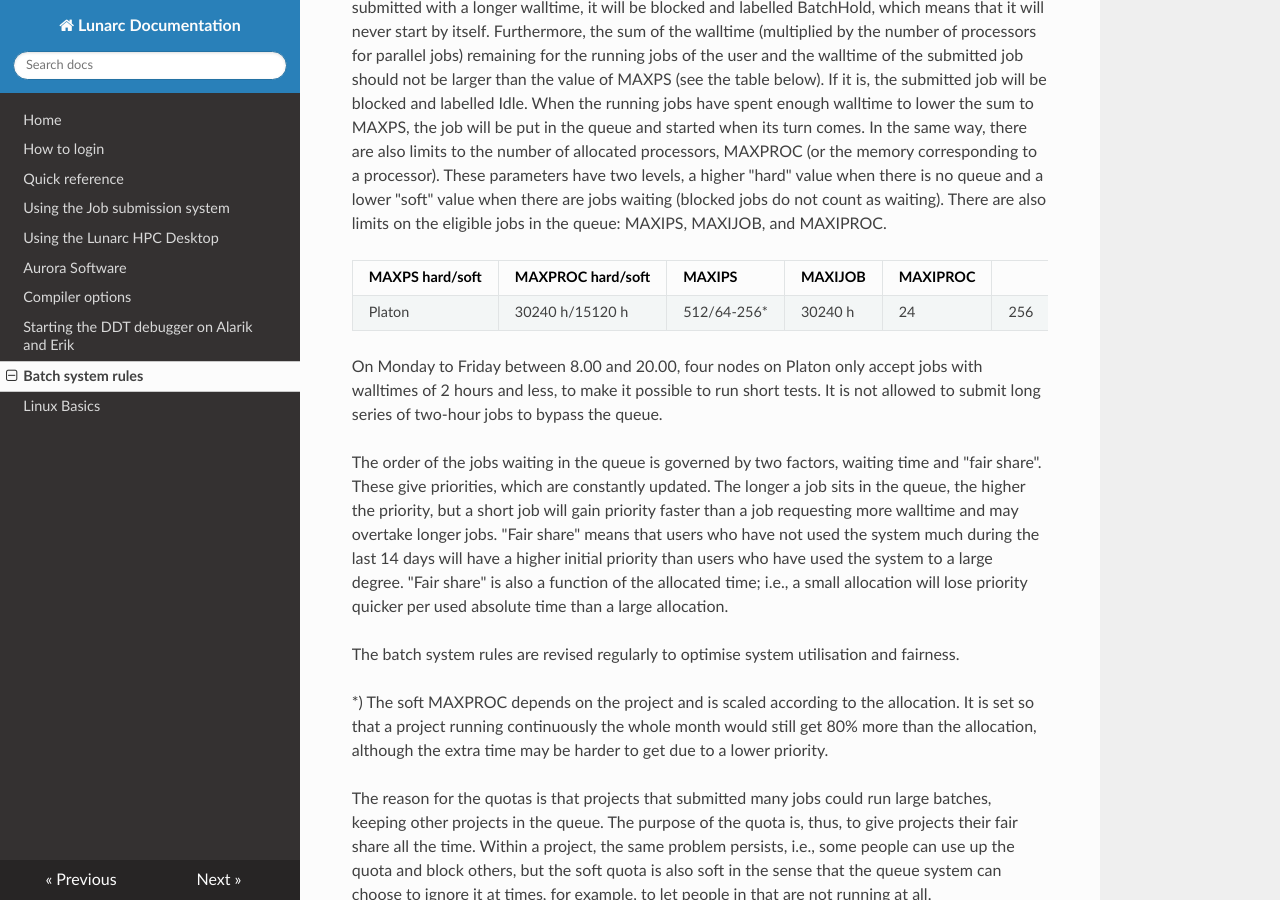
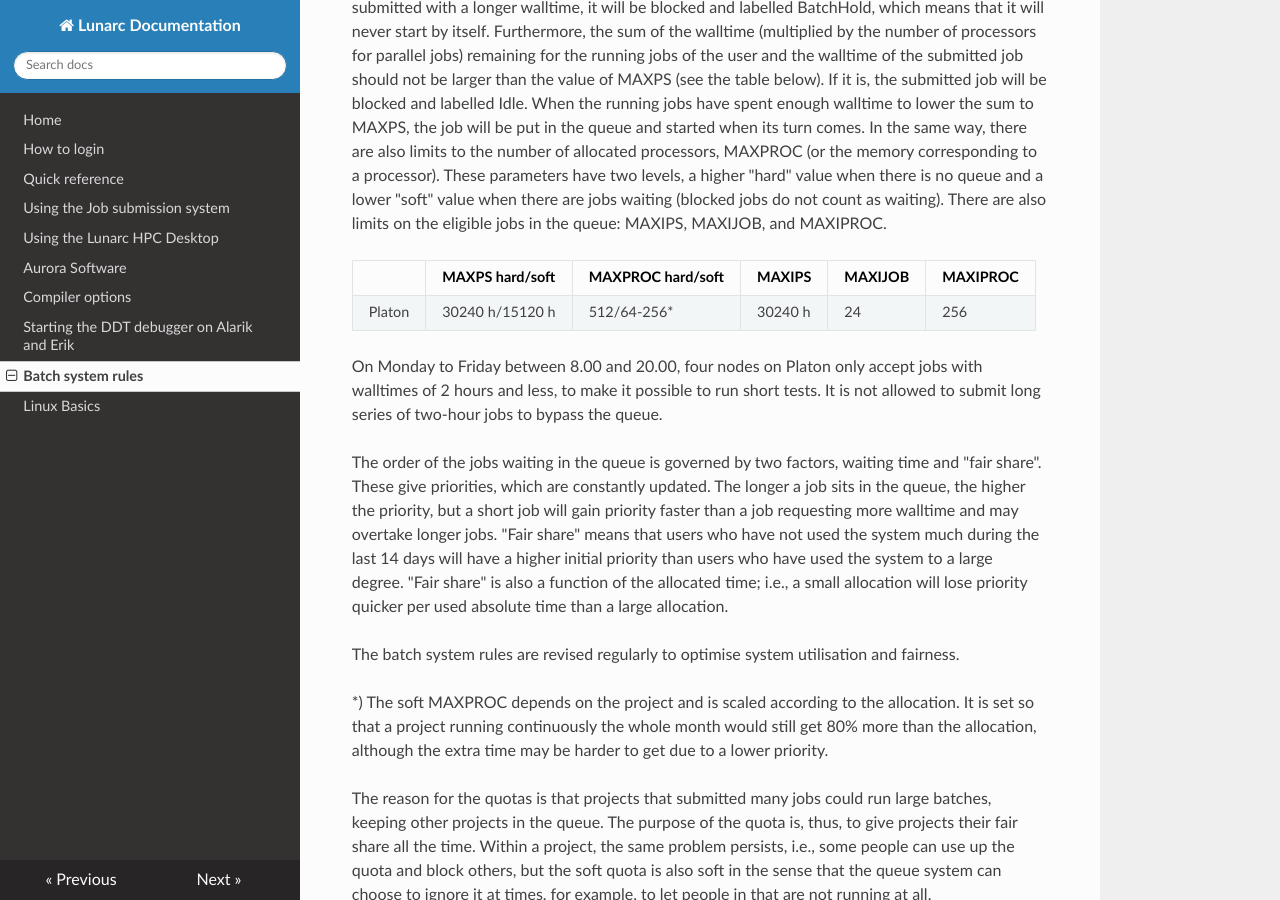
Before and after one commit to lunarc/lunarc_docs, an MkDocs documentation site: the page built from docs/batch_system_rules.md, in a window 1280 px wide and 900 px high, scrolled down 332 px. Built offline with MkDocs 1.6.1, drawn with Linux system fonts in a browser that asks for light colours; nearby versions of some CDN libraries; old or Windows-style settings are respelled for this version of MkDocs.

Commit message:
Fixed table error.

```diff
--- a/docs/batch_system_rules.md
+++ b/docs/batch_system_rules.md
@@ -6,7 +6,7 @@ A maui scheduler is used to start jobs, organise the order in the batch queue an
 
 To be eligible to run, a job may not have a walltime that exceeds 168 hours (7 days). If a job is submitted with a longer walltime, it will be blocked and labelled BatchHold, which means that it will never start by itself. Furthermore, the sum of the walltime (multiplied by the number of processors for parallel jobs) remaining for the running jobs of the user and the walltime of the submitted job should not be larger than the value of MAXPS (see the table below). If it is, the submitted job will be blocked and labelled Idle. When the running jobs have spent enough walltime to lower the sum to MAXPS, the job will be put in the queue and started when its turn comes. In the same way, there are also limits to the number of allocated processors, MAXPROC (or the memory corresponding to a processor). These parameters have two levels, a higher "hard" value when there is no queue and a lower "soft" value when there are jobs waiting (blocked jobs do not count as waiting). There are also limits on the eligible jobs in the queue: MAXIPS, MAXIJOB, and MAXIPROC.
 
-| MAXPS hard/soft | MAXPROC hard/soft | MAXIPS | MAXIJOB | MAXIPROC |  |
+| | MAXPS hard/soft | MAXPROC hard/soft | MAXIPS | MAXIJOB | MAXIPROC |
 |-----------------|-------------------|-------------|---------|----------|-----|
 | Platon | 30240 h/15120 h | 512/64-256* | 30240 h | 24 | 256 |
 
```
